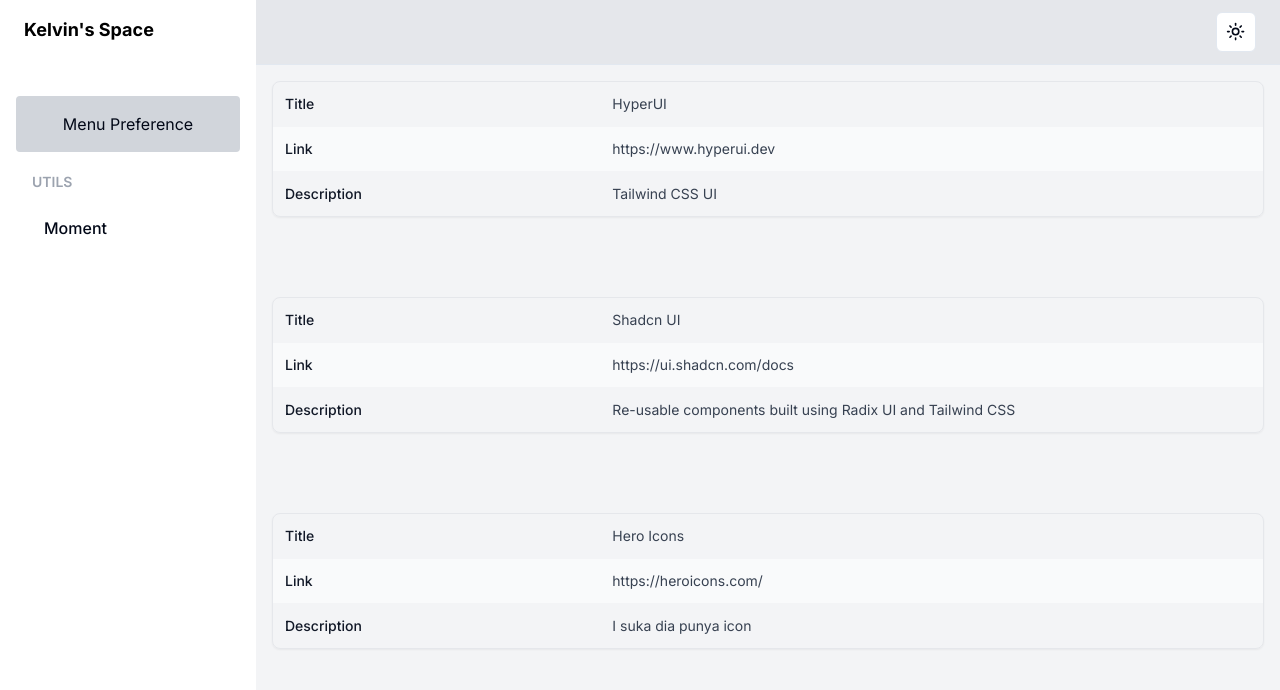
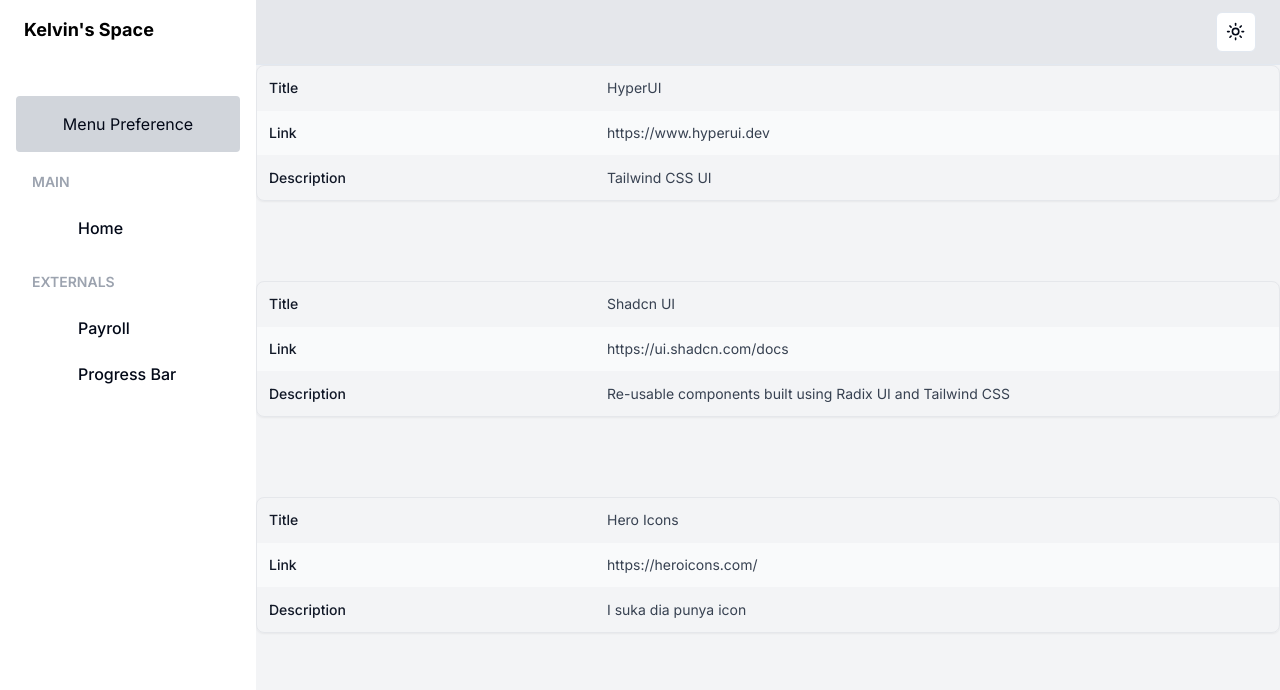
Before and after one commit to KelvinYou/kelvin-space, a Next.js app: page /resources in a window 1280 px wide. Shown: the top 690 px of the page. Built offline with nearby package versions, Linux system fonts and the light colour scheme.

Commit message:
feat: external website & chore: routing adjustment

```diff
--- /dev/null
+++ b/src/app/external/[id]/page.tsx
@@ -0,0 +1,20 @@
+"use client";
+import { externalMenu } from '@/constants/menu'
+import React from 'react'
+
+const Page = ({ params } : { params: any}) => {
+
+
+  const currentMenu = externalMenu.find((menu: any) => {
+    return menu.id === params.id
+  });
+
+  return (
+    <div className='h-full'>
+      <iframe src={currentMenu?.externalLink} className='w-full h-full' title="Iframe Example"></iframe>
+
+    </div>
+  )
+}
+
+export default Page
--- a/src/assets/SvgIcon.tsx
+++ b/src/assets/SvgIcon/index.tsx
@@ -1,6 +1,8 @@
+"use client"
 import React, { useEffect, useState } from 'react'
 import { useTheme } from "next-themes"
 import { ThemeMode } from '@/components/theme-provider';
+import { Banknote, Circle } from 'lucide-react';
 
 export const ICON_TYPE = {
   LOCATION_OUTLINE: "location_outline",
@@ -9,6 +11,8 @@
   CLOCK_OUTLINE: "clock_outline",
   HOME_OUTLINE: "home_outline",
   CHART_OUTLINE: "chart_outline",
+  CIRCLE: "circle",
+  BANK_NOTE: "bank_note",
 }
 type SvgIconType = {
   type?: string;
@@ -19,12 +23,34 @@
 }
 
 const SvgIcon = (props: SvgIconType) => {
-  const { theme, setTheme } = useTheme()
+  const { theme } = useTheme()
   const [mounted, setMounted] = useState(false);
+
+  // Check if dark mode is preferred // still have no idea how to solve, I dont prefer any loading
+  // const isSystemDarkMode = (window.matchMedia && window.matchMedia('(prefers-color-scheme: dark)').matches) || false;
+  const isSystemDarkMode = true;
+
+  // useEffect(() => {
+  //   if (isSystemDarkMode) {
+  //     // Dark mode is preferred
+  //     console.log('Dark mode is enabled.');
+  //   } else {
+  //     // Light mode is preferred
+  //     console.log('Light mode is enabled.');
+  //   }
+  // }, [isSystemDarkMode]);
+
+  const newTheme = (theme === 'system') ?
+    isSystemDarkMode ? ThemeMode.Dark : ThemeMode.Light
+    : theme;
+
+  // useEffect(() => {
+  //   console.log("theme:", theme === ThemeMode.System);
+  // }, [theme]);
 
   useEffect(() => {
     setMounted(true);
-  }, []);
+  }, [newTheme]);
 
   const {
     type = ICON_TYPE.LOCATION_OUTLINE,
@@ -44,7 +70,7 @@
         strokeWidth={size / 16}
         width={size}
         height={size}
-        style={{ stroke: theme === ThemeMode.Light ? color : darkColor }}
+        style={{ stroke: newTheme === ThemeMode.Light ? color : darkColor }}
       >
         <path strokeLinecap="round" strokeLinejoin="round" d="M15 10.5a3 3 0 11-6 0 3 3 0 016 0z" />
         <path strokeLinecap="round" strokeLinejoin="round" d="M19.5 10.5c0 7.142-7.5 11.25-7.5 11.25S4.5 17.642 4.5 10.5a7.5 7.5 0 1115 0z" />
@@ -84,6 +110,15 @@
         <path strokeLinecap="round" strokeLinejoin="round" d="M3 13.125C3 12.504 3.504 12 4.125 12h2.25c.621 0 1.125.504 1.125 1.125v6.75C7.5 20.496 6.996 21 6.375 21h-2.25A1.125 1.125 0 013 19.875v-6.75zM9.75 8.625c0-.621.504-1.125 1.125-1.125h2.25c.621 0 1.125.504 1.125 1.125v11.25c0 .621-.504 1.125-1.125 1.125h-2.25a1.125 1.125 0 01-1.125-1.125V8.625zM16.5 4.125c0-.621.504-1.125 1.125-1.125h2.25C20.496 3 21 3.504 21 4.125v15.75c0 .621-.504 1.125-1.125 1.125h-2.25a1.125 1.125 0 01-1.125-1.125V4.125z" />
       </svg>,
     },
+    {
+      name: ICON_TYPE.CIRCLE,
+      path: <Circle />,
+    },
+    {
+      name: ICON_TYPE.BANK_NOTE,
+      path: <Banknote />,
+    }
+
   ]
 
   const icon = svgIcons.find((svgIcon) => svgIcon.name === type);
@@ -92,7 +127,7 @@
 
   return (
     <>
-      {icon?.path}
+      {icon?.path && React.cloneElement(icon.path, { style: { stroke: newTheme === ThemeMode.Light ? color : darkColor } })}
     </>
   )
 
--- a/src/components/layout/Layout.tsx
+++ b/src/components/layout/Layout.tsx
@@ -15,7 +15,7 @@
 
       <Sidebar sidebarOpen={sidebarOpen} setSidebarOpen={setSidebarOpen} />
 
-      <div className="p-4 sm:ml-64 min-h-screen bg-gray-100 dark:bg-gray-800">
+      <div className="sm:ml-64 h-[calc(100vh-70px)] bg-gray-100 dark:bg-gray-800">
         {props.children}
       </div>
     </div>
--- a/src/components/layout/Sidebar.tsx
+++ b/src/components/layout/Sidebar.tsx
@@ -176,8 +176,10 @@
               .map((navLink, index) => renderMenuList(navLink, index, setSidebarOpen))
           : navLinks.map((navLink, index) => renderMenuList(navLink, index, setSidebarOpen))}
 
+          <div className='h-24'></div>
         </nav>
       </div>
+
     </aside>
   )
 }
--- a/src/components/theme-provider.tsx
+++ b/src/components/theme-provider.tsx
@@ -7,6 +7,7 @@
 export enum ThemeMode {
   Light = 'light',
   Dark = 'dark',
+  System = 'system',
 }
 
 export function ThemeProvider({ children, ...props }: ThemeProviderProps) {
--- a/src/constants/menu.ts
+++ b/src/constants/menu.ts
@@ -1,3 +1,5 @@
+"use client"
+
 import { ICON_TYPE } from "@/assets/SvgIcon";
 import { CUSTOM_HOOKS } from "@/hooks";
 
@@ -50,7 +52,7 @@
     id: "progress-bar",
     title: "Progress Bar",
     link: "/component/progress-bar",
-    icon: ICON_TYPE.CHART_OUTLINE,
+    icon: ICON_TYPE.CIRCLE,
   },
 ];
 
@@ -68,6 +70,23 @@
   title: id,
   link: `/hook?id=${id}`
 }));
+
+export const externalMenu = [
+  {
+    id: "payroll",
+    title: "Payroll",
+    link: "/external/payroll",
+    externalLink: "https://payroll.my/",
+    icon: ICON_TYPE.BANK_NOTE,
+  },
+  {
+    id: "progress-bar",
+    title: "Progress Bar",
+    link: "/external/progress-bar",
+    externalLink: "https://www.calculator.net/loan-calculator.html",
+    icon: ICON_TYPE.CIRCLE,
+  },
+]
 
 export const otherMenu: MainMenu[] = [
   {
@@ -106,6 +125,11 @@
     menu: utilMenu,
   },
   {
+    id: "external",
+    name: "Externals",
+    menu: externalMenu,
+  },
+  {
     id: "other",
     name: "Other",
     menu: otherMenu,
@@ -117,6 +141,7 @@
 
 export const INITIAL_DEFAULT_MENU_LIST = {
   items: [
-    "util"
+    "main",
+    "external",
   ],
 };
--- a/src/hooks/useKeyPress/index.ts
+++ b/src/hooks/useKeyPress/index.ts
@@ -1,3 +1,4 @@
+"use client"
 import { useEffect, useState } from "react";
 
 const useKeyPress = (targetKey: string): boolean => {
```
